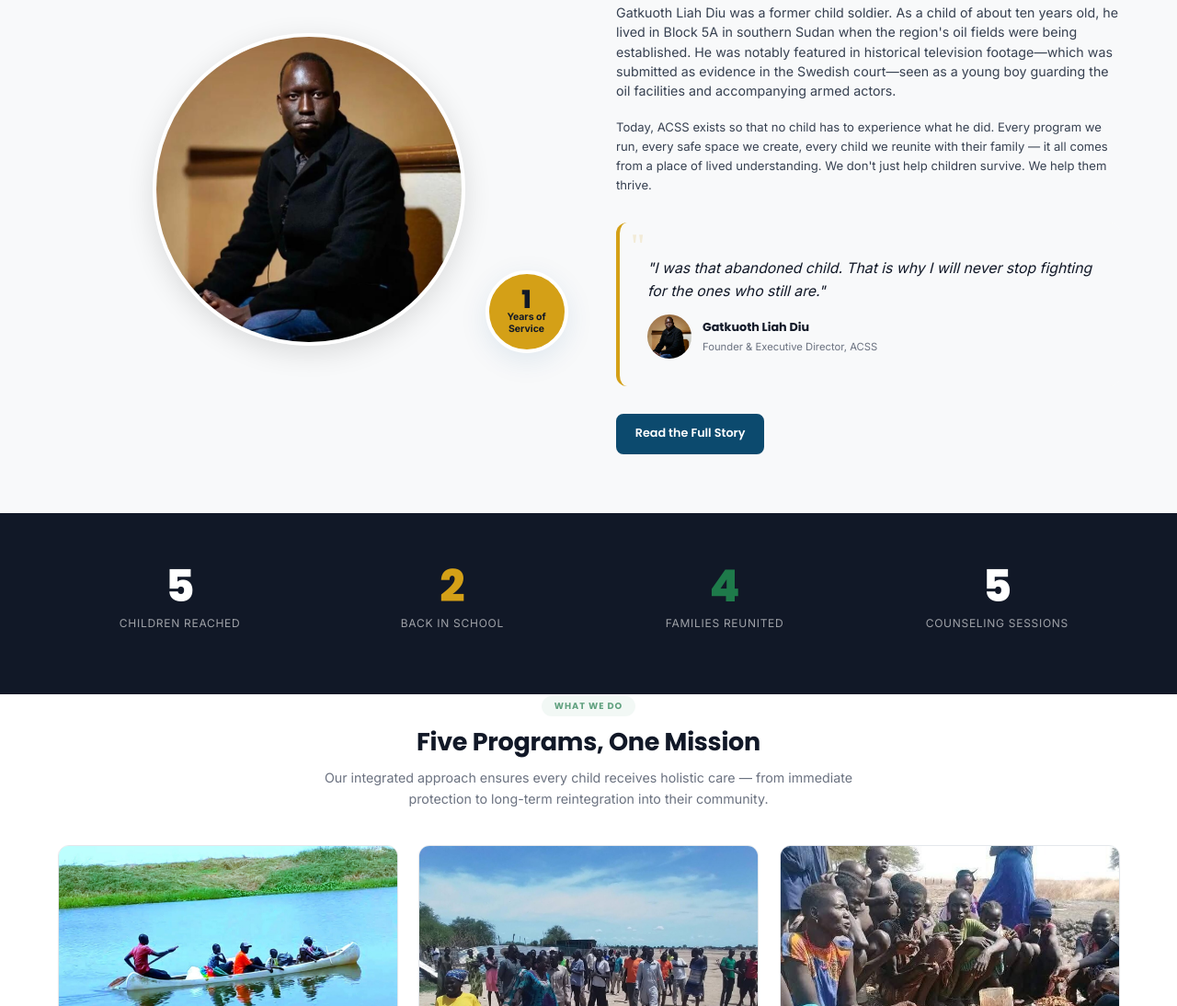
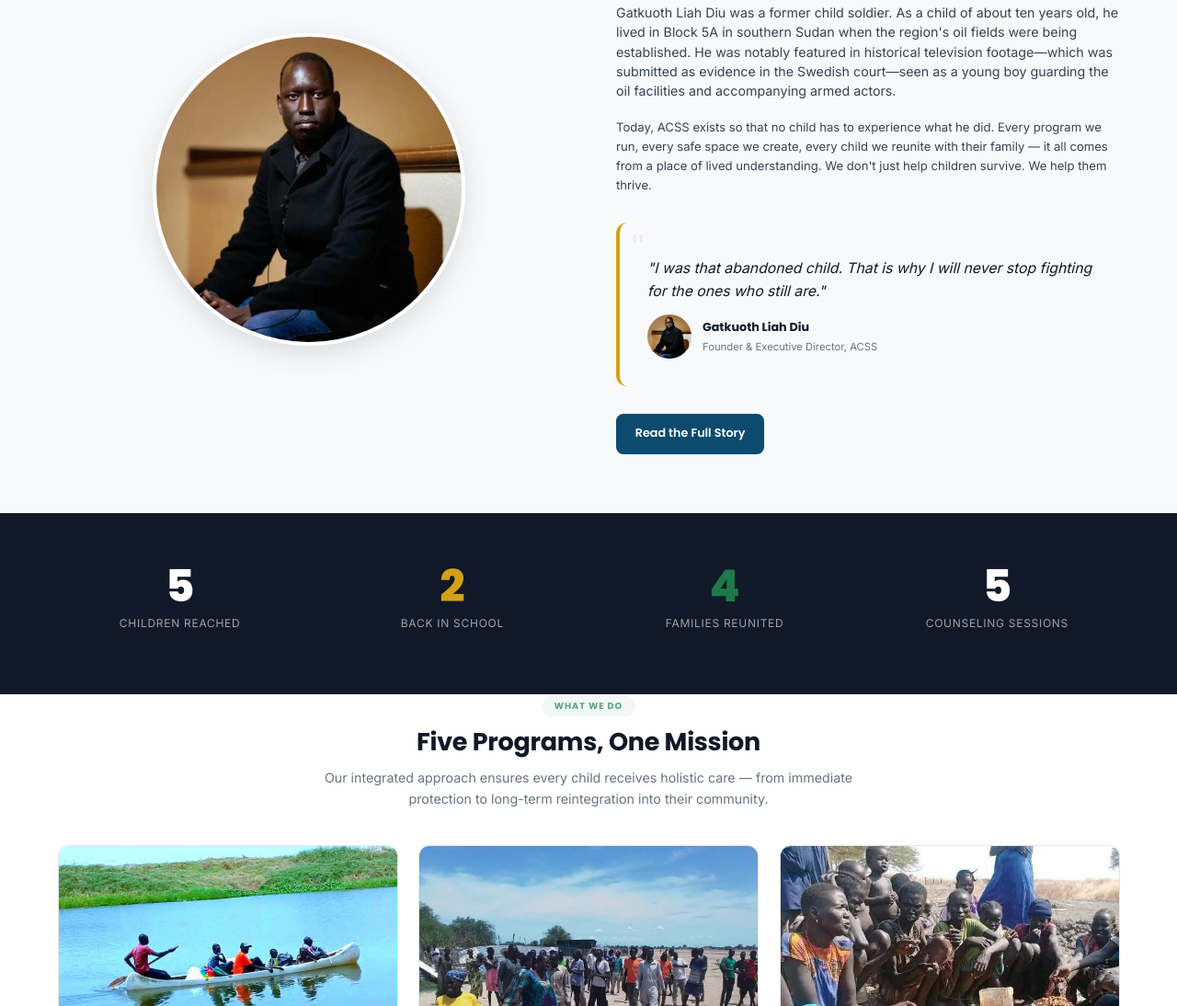
Before and after one commit to Lul24/acss-website, a plain HTML site: page index.html in a window 1280 px wide. Shown: the part 1192-2286 px from the top of the page at 92% size. Drawn offline with nearby package versions, Linux system fonts and the light colour scheme.

Commit message:
Remove years badge from founder profile
Removed the years badge section from the founder's profile.

```diff
--- a/index.html
+++ b/index.html
@@ -1134,10 +1134,6 @@
             <div class="img-placeholder" style="display:none;width:100%;aspect-ratio:1/1;border-radius:50%;background:var(--gray-200);align-items:center;justify-content:center;color:var(--text-tertiary);font-size:0.85rem;border:2px dashed var(--gray-300);">
               <span>Upload: assets/images/team/founder-portrait.jpg</span>
             </div>
-            <div class="years-badge">
-              <span class="num">1</span>
-              <span>Years of Service</span>
-            </div>
           </div>
 
           <div data-reveal data-delay="200">
```
